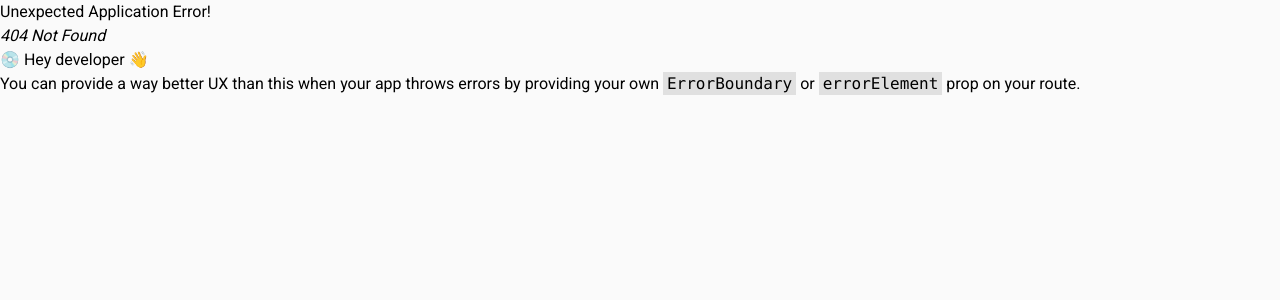
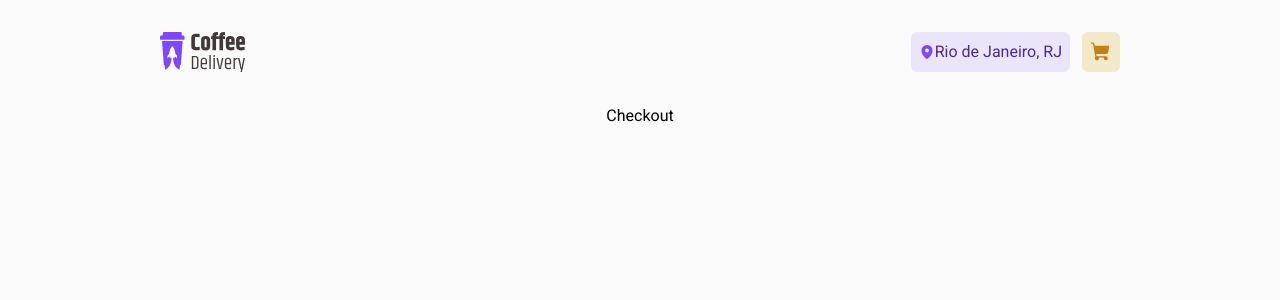
Before and after one commit to victorassiso/caffee-delivery, a React (Vite) app: page /coffee-delivery/checkout in a window 1280 px wide. Before the commit this address had no page. Shown: the top 300 px of the page. Built offline with nearby package versions, Linux system fonts and the light colour scheme.

Commit message:
ADD: Create Checkout Page

```diff
--- /dev/null
+++ b/src/pages/checkout/checkout.tsx
@@ -0,0 +1,7 @@
+export function Checkout() {
+  return (
+    <div className="mt-[104px] flex w-full flex-col items-center">
+      <h1>Checkout</h1>
+    </div>
+  )
+}
```
Also changed, not shown: src/router.tsx (+6 -2 lines).
